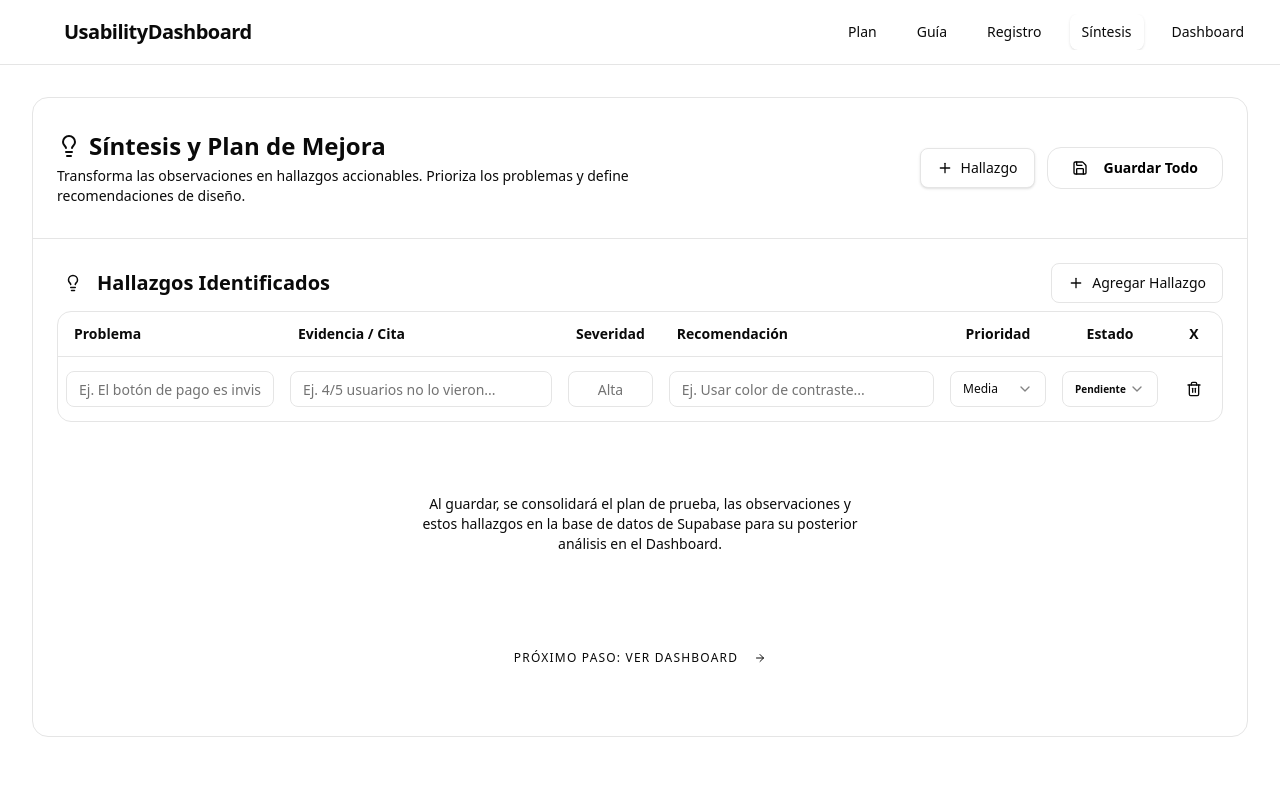
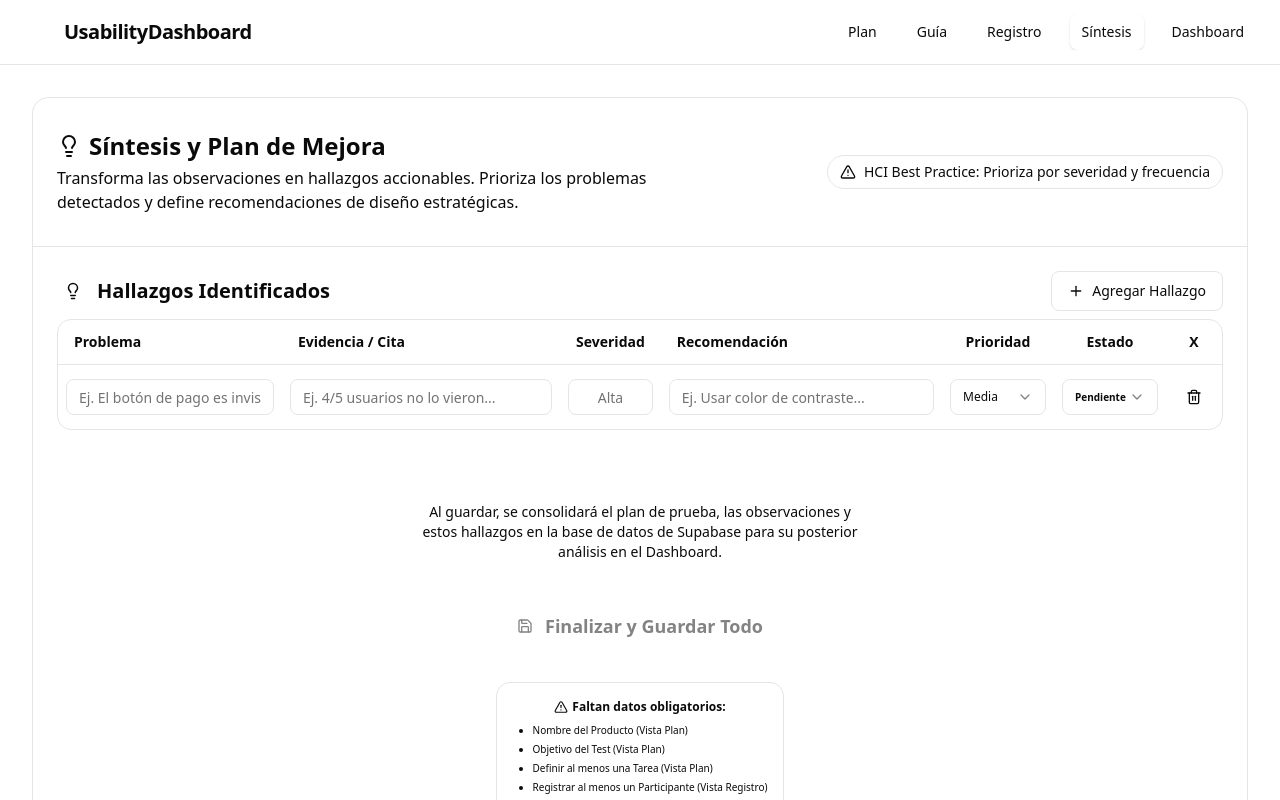
Before and after one commit to AHJimmy06/HCI-SW-05, a React (Vite) app: page /sintesis in a window 1280 px wide. Shown: the top 800 px of the page. Built offline with nearby package versions, Linux system fonts and the light colour scheme; no server answers.

Commit message:
feat: complete IHC redesign, accessibility improvements, and dashboard enhancements

```diff
--- a/src/presentation/pages/DashboardPage.tsx
+++ b/src/presentation/pages/DashboardPage.tsx
@@ -109,6 +109,7 @@ export function DashboardPage() {
               <Input
                 id="test_date"
                 type="date"
+                min={new Date().toISOString().split('T')[0]}
                 value={data.plan.test_date}
                 onChange={(e) => updatePlan('test_date', e.target.value)}
                 className="bg-white border-surface-300 focus:ring-brand-500"
@@ -138,34 +139,15 @@ export function DashboardPage() {
                 2. Tareas del test
               </h2>
             </div>
-            <div className="flex items-center gap-2">
-              <span className="text-xs font-semibold text-surface-400 uppercase mr-2 hidden sm:inline">Carga rápida:</span>
-              <Button
-                variant="outline"
-                size="sm"
-                onClick={() => addMultipleTasks(1)}
-                className="border-brand-200 text-brand-600 hover:bg-brand-50"
-              >
-                +1
-              </Button>
-              <Button
-                variant="outline"
-                size="sm"
-                onClick={() => addMultipleTasks(3)}
-                className="border-brand-200 text-brand-600 hover:bg-brand-50 mr-4"
-              >
-                +3
-              </Button>
             <Button
               onClick={addTask}
-                className="bg-brand-600 hover:bg-brand-700 text-white shadow-soft flex items-center gap-2"
+              variant="outline"
+              className="border-brand-200 text-brand-700 hover:bg-brand-50 shadow-soft flex items-center gap-2"
               aria-label="Agregar una nueva tarea al test"
             >
               <Plus size={18} />
-                <span className="hidden sm:inline">Agregar Tarea</span>
-                <span className="sm:hidden">Tarea</span>
+              Agregar Tarea
             </Button>
-            </div>
           </div>
 
           <div className="rounded-xl border border-surface-200 overflow-hidden shadow-soft bg-white">
--- a/src/presentation/pages/FindingsSynthesisPage.tsx
+++ b/src/presentation/pages/FindingsSynthesisPage.tsx
@@ -15,11 +15,20 @@ import {
   SupabaseFindingRepository,
   SupabaseObservationRepository
 } from "../../infrastructure/repositories/SupabaseRepositories";
-import { Lightbulb, Plus, Trash2, Save, ArrowRight, Loader2 } from "lucide-react";
+import { Lightbulb, Plus, Trash2, Save, ArrowRight, Loader2, AlertTriangle, CheckCircle2 } from "lucide-react";
 
 export function FindingsSynthesisPage() {
   const { data, updateFindings, addFinding, resetData } = useTestPlan();
   const [loading, setLoading] = useState(false);
+  const [saveStatus, setSaveStatus] = useState<{ type: 'success' | 'error' | null, message: string | null }>({ type: null, message: null });
+
+  // Validación de IHC: Prevenir errores desactivando acciones incompletas
+  const isDataComplete = () => {
+    const hasPlan = data.plan.product_name.trim() !== "" && data.plan.objective.trim() !== "";
+    const hasTasks = data.tasks.some((t: any) => t.scenario.trim() !== "");
+    const hasObservations = data.observations.some((o: any) => o.participant_name.trim() !== "");
+    return hasPlan && hasTasks && hasObservations;
+  };
 
   const handleFindingChange = (index: number, field: string, value: string) => {
     const newFindings = [...data.findings];
@@ -90,55 +99,48 @@ export function FindingsSynthesisPage() {
         }
       }
 
-      alert("¡Todos los datos se han guardado correctamente!");
-      resetData();
+      setSaveStatus({ type: 'success', message: "¡Prueba de usabilidad guardada con éxito en la base de datos!" });
+      setTimeout(() => {
+        resetData();
+        setSaveStatus({ type: null, message: null });
+      }, 3000);
     } catch (error: any) {
       console.error(error);
-      alert("Error al guardar: " + error.message);
+      setSaveStatus({ type: 'error', message: "Error al guardar: " + error.message });
     } finally {
       setLoading(false);
     }
   };
 
+  const canSave = isDataComplete();
+
   return (
     <div className="flex flex-col min-h-full">
+      {/* Banner de Notificación Profesional (Reemplaza a los alerts feos) */}
+      {saveStatus.message && (
+        <div className={`fixed top-24 right-6 z-50 animate-in slide-in-from-right duration-300 p-4 rounded-2xl shadow-medium border flex items-center gap-3 max-w-md ${
+          saveStatus.type === 'success' ? 'bg-green-50 border-green-200 text-green-800' : 'bg-accent-50 border-accent-200 text-accent-800'
+        }`}>
+          {saveStatus.type === 'success' ? <CheckCircle2 className="text-green-600" /> : <AlertTriangle className="text-accent-600" />}
+          <p className="text-sm font-bold">{saveStatus.message}</p>
+        </div>
+      )}
+
       {/* Hero Section */}
       <header className="px-6 py-8 border-b border-surface-100 bg-brand-50/30">
         <div className="flex flex-col md:flex-row md:items-center justify-between gap-4">
-          <div className="flex-1">
+          <div>
             <h1 className="text-2xl font-bold text-brand-900 flex items-center gap-2">
               <Lightbulb className="text-brand-600" aria-hidden="true" />
               Síntesis y Plan de Mejora
             </h1>
-            <p className="mt-1 text-surface-600 max-w-2xl text-sm">
-              Transforma las observaciones en hallazgos accionables. Prioriza los problemas y define recomendaciones de diseño.
+            <p className="mt-1 text-surface-600 max-w-2xl">
+              Transforma las observaciones en hallazgos accionables. Prioriza los problemas detectados y define recomendaciones de diseño estratégicas.
             </p>
           </div>
-
-          <div className="flex items-center gap-3">
-             <Button
-                onClick={addFinding}
-                variant="outline"
-                className="border-brand-200 text-brand-700 hover:bg-brand-50 shadow-sm hidden sm:flex items-center gap-2"
-              >
-                <Plus size={18} />
-                Hallazgo
-              </Button>
-
-              <Button
-                onClick={handleSaveAll}
-                disabled={loading}
-                className="bg-brand-100 hover:bg-brand-200 text-black px-6 py-5 rounded-xl font-bold shadow-soft border border-brand-300 transition-all hover:shadow-medium active:scale-95 disabled:opacity-50 flex items-center justify-center min-w-[140px]"
-              >
-                {loading ? (
-                  <Loader2 className="animate-spin mr-2 text-black" size={18} />
-                ) : (
-                  <Save className="mr-2 text-black" size={18} />
-                )}
-                <span className="text-black font-bold">
-                  {loading ? "Guardando..." : "Guardar Todo"}
-                </span>
-              </Button>
+          <div className="flex items-center gap-2 text-sm text-brand-700 font-medium bg-brand-100/50 px-3 py-1.5 rounded-full border border-brand-200">
+            <AlertTriangle size={16} />
+            HCI Best Practice: Prioriza por severidad y frecuencia
           </div>
         </div>
       </header>
@@ -257,29 +259,48 @@ export function FindingsSynthesisPage() {
           </div>
         </div>
 
-        <div className="flex flex-col items-center py-10 space-y-6">
-          <div className="max-w-md text-center">
-            <p className="text-sm text-surface-500 mb-6">
+        <div className="flex flex-col items-center justify-center py-10 space-y-6 w-full">
+          <div className="max-w-md w-full text-center flex flex-col items-center">
+            <p className="text-sm text-surface-500 mb-8">
               Al guardar, se consolidará el plan de prueba, las observaciones y estos hallazgos en la base de datos de Supabase para su posterior análisis en el Dashboard.
             </p>
+
             <Button
               onClick={handleSaveAll}
-              disabled={loading}
-              className="bg-brand-600 hover:bg-brand-700 text-white px-10 py-6 rounded-2xl text-lg font-bold shadow-medium transition-all hover:scale-[1.02] active:scale-95 disabled:opacity-50 disabled:scale-100"
+              disabled={loading || !canSave}
+              className={`px-10 py-8 rounded-2xl text-lg font-bold shadow-medium transition-all flex items-center justify-center gap-3 min-w-[280px] ${
+                canSave
+                  ? "bg-brand-600 hover:bg-brand-700 text-white hover:scale-[1.02] active:scale-95 shadow-medium"
+                  : "bg-surface-100 text-surface-400 border-surface-200 cursor-not-allowed opacity-60"
+              }`}
               aria-live="polite"
             >
               {loading ? (
-                <span className="flex items-center gap-2">
-                  <Loader2 className="animate-spin" size={20} />
-                  Sincronizando...
-                </span>
+                <>
+                  <Loader2 className="animate-spin text-current" size={24} />
+                  <span>Sincronizando...</span>
+                </>
               ) : (
-                <span className="flex items-center gap-2">
-                  <Save size={20} />
-                  Finalizar y Guardar Todo
-                </span>
+                <>
+                  <Save className="text-current" size={24} />
+                  <span>Finalizar y Guardar Todo</span>
+                </>
               )}
             </Button>
+            {!canSave && (
+              <div className="mt-6 p-4 bg-accent-50 border border-accent-100 rounded-xl max-w-sm mx-auto animate-in fade-in zoom-in-95">
+                <p className="text-xs text-accent-700 font-bold flex items-center justify-center gap-1 mb-2">
+                  <AlertTriangle size={14} />
+                  Faltan datos obligatorios:
+                </p>
+                <ul className="text-[10px] text-accent-600 space-y-1 list-disc pl-5 text-left">
+                  {!data.plan.product_name && <li>Nombre del Producto (Vista Plan)</li>}
+                  {!data.plan.objective && <li>Objetivo del Test (Vista Plan)</li>}
+                  {!data.tasks.some((t:any) => t.scenario.trim() !== "") && <li>Definir al menos una Tarea (Vista Plan)</li>}
+                  {!data.observations.some((o:any) => o.participant_name.trim() !== "") && <li>Registrar al menos un Participante (Vista Registro)</li>}
+                </ul>
+              </div>
+            )}
           </div>
 
           <div className="flex items-center gap-4 text-xs font-medium text-surface-400 uppercase tracking-widest">
--- a/src/presentation/pages/ObservationRecordPage.tsx
+++ b/src/presentation/pages/ObservationRecordPage.tsx
@@ -54,36 +54,17 @@ export function ObservationRecordPage() {
               <User size={18} />
             </div>
             <h2 className="text-xl font-bold text-surface-900">Datos de la Sesión</h2>
-          </div>
-          <div className="flex items-center gap-2">
-            <span className="text-xs font-semibold text-surface-400 uppercase mr-2 hidden sm:inline">Carga rápida:</span>
+            </div>
             <Button
-              variant="outline"
-              size="sm"
-              onClick={() => addMultipleObservations(1)}
-              className="border-brand-200 text-brand-600 hover:bg-brand-50"
+            onClick={addObservation}
+            variant="outline"
+            className="border-brand-200 text-brand-700 hover:bg-brand-50 shadow-soft flex items-center gap-2"
+            aria-label="Agregar un nuevo registro de observación"
             >
-              +1
+            <Plus size={18} />
+            Agregar Participante / Observación
             </Button>
-            <Button
-              variant="outline"
-              size="sm"
-              onClick={() => addMultipleObservations(3)}
-              className="border-brand-200 text-brand-600 hover:bg-brand-50 mr-4"
-            >
-              +3
-            </Button>
-            <Button
-              onClick={addObservation}
-              className="bg-brand-600 hover:bg-brand-700 text-white shadow-soft flex items-center gap-2"
-              aria-label="Agregar un nuevo registro de observación"
-            >
-              <Plus size={18} />
-              <span className="hidden sm:inline">Nuevo Registro</span>
-              <span className="sm:hidden">Nuevo</span>
-            </Button>
-          </div>
-        </div>
+            </div>
 
         <div className="rounded-xl border border-surface-200 overflow-hidden shadow-soft bg-white">
           <div className="overflow-x-auto">
```
Lines whose indentation alone changed are shown as unchanged.
